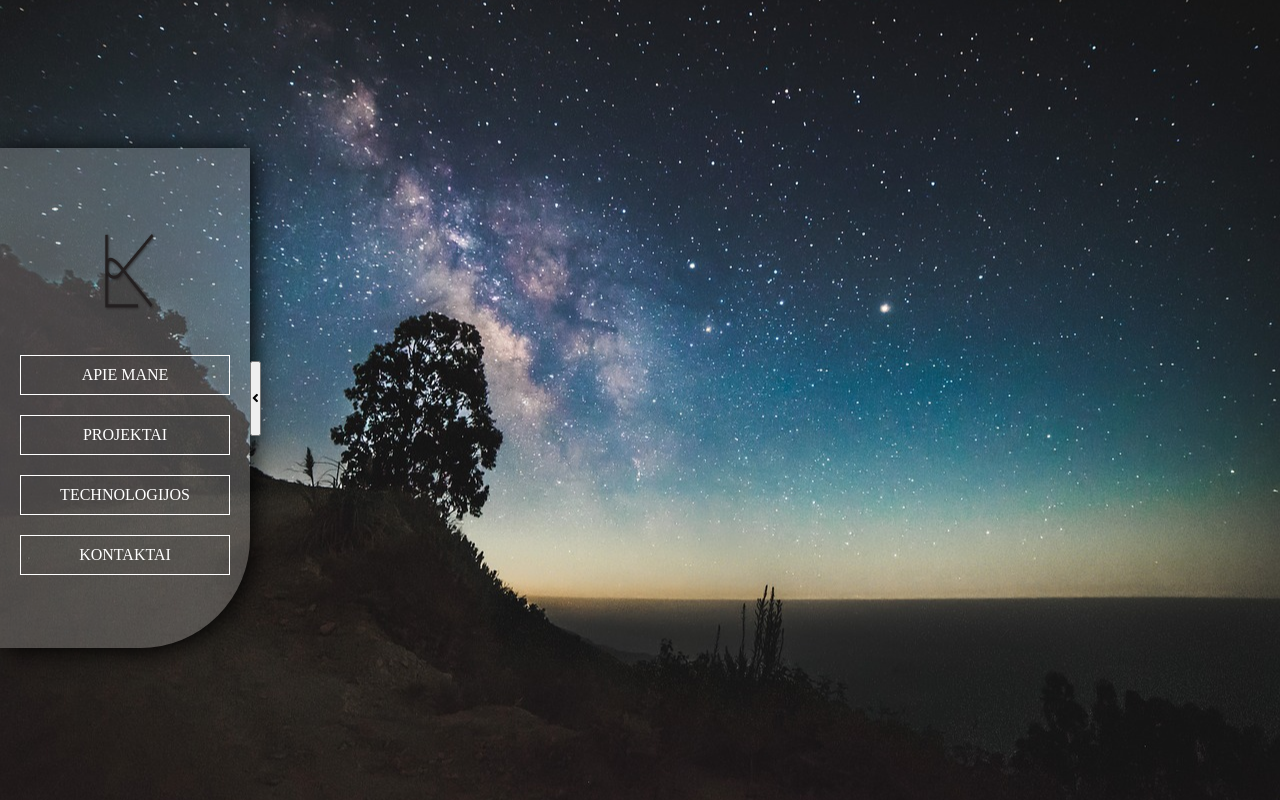
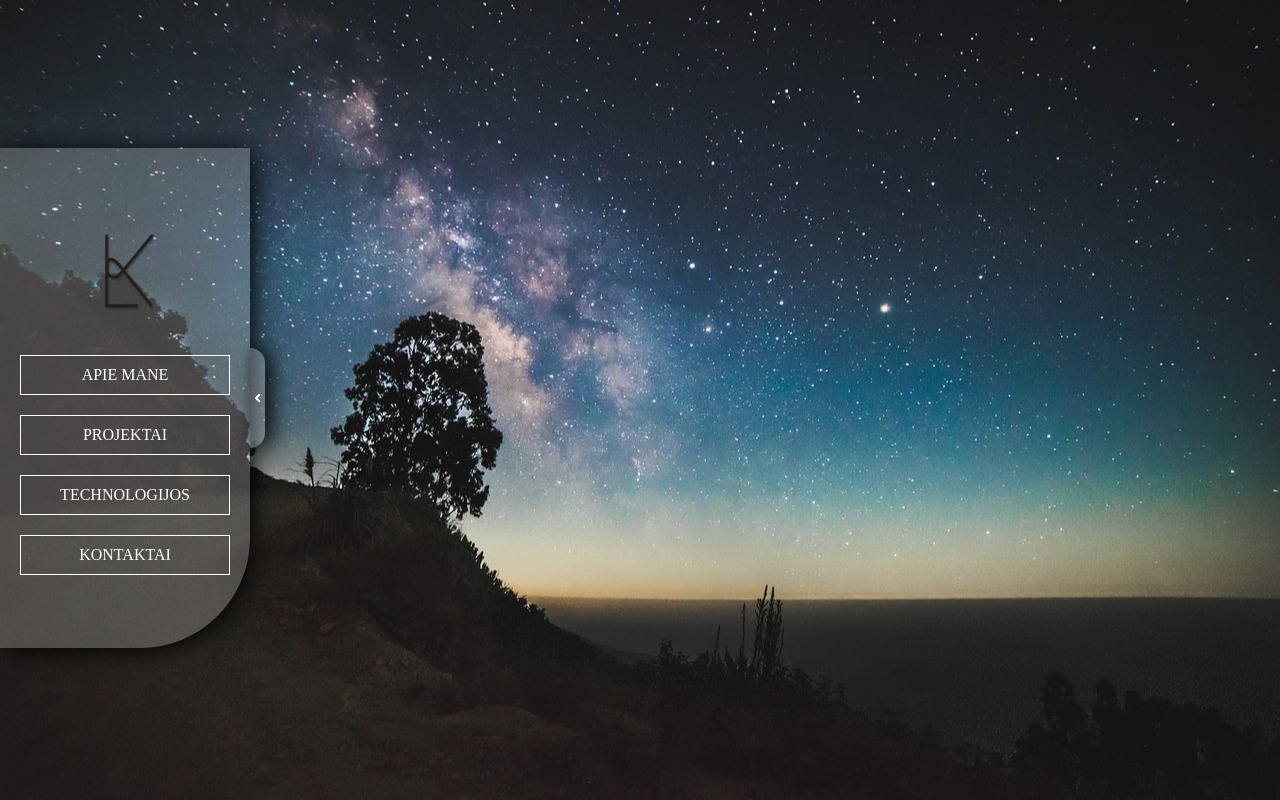
Before and after one commit to LukasKaselionis/js-portfolio, a plain HTML site: page index.html in a window 1280 px wide. Drawn offline with Linux system fonts and the light colour scheme.

Commit message:
created and styling header button

```diff
--- a/index.html
+++ b/index.html
@@ -54,6 +54,8 @@
             <footer></footer>
         </div>
     </div>
+
+    <script src="resources/js/main.js"></script>
 </body>
 
 </html>
--- a/resources/css/nav.css
+++ b/resources/css/nav.css
@@ -63,7 +63,13 @@
 }
 
 .menu-button {
-    justify-content: center;
     padding: 0;
-    height: 75px;
+    height: 100px;
+    width: 15px;
+    background-color: rgba(255, 255, 255, 0.25);
+    color: #ffff;
+    border: none;
+    border-top-right-radius: 15px;
+    border-bottom-right-radius: 15px;
+    box-shadow: 6px 0 20px #000000;
 }
```
Also changed, not shown: resources/js/main.js (added).
